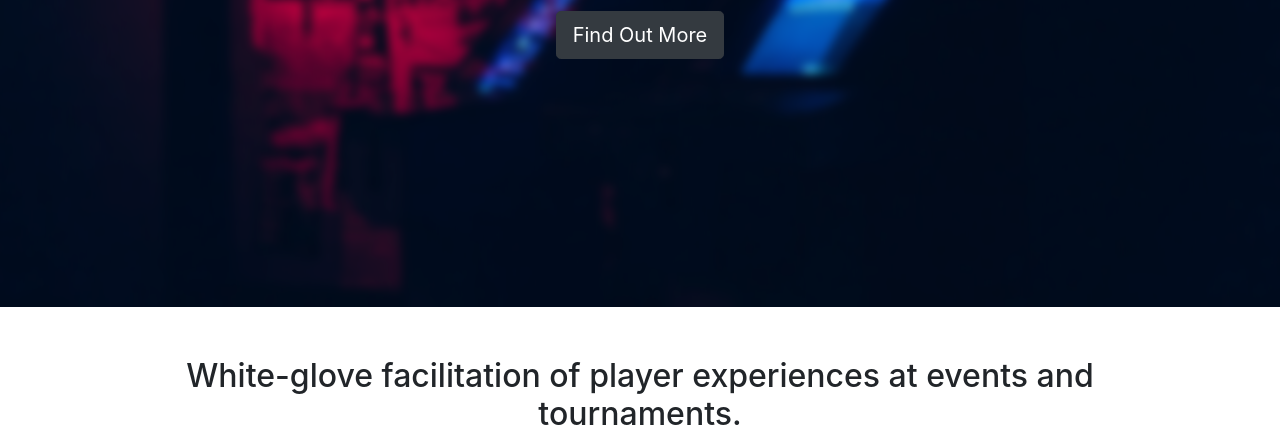
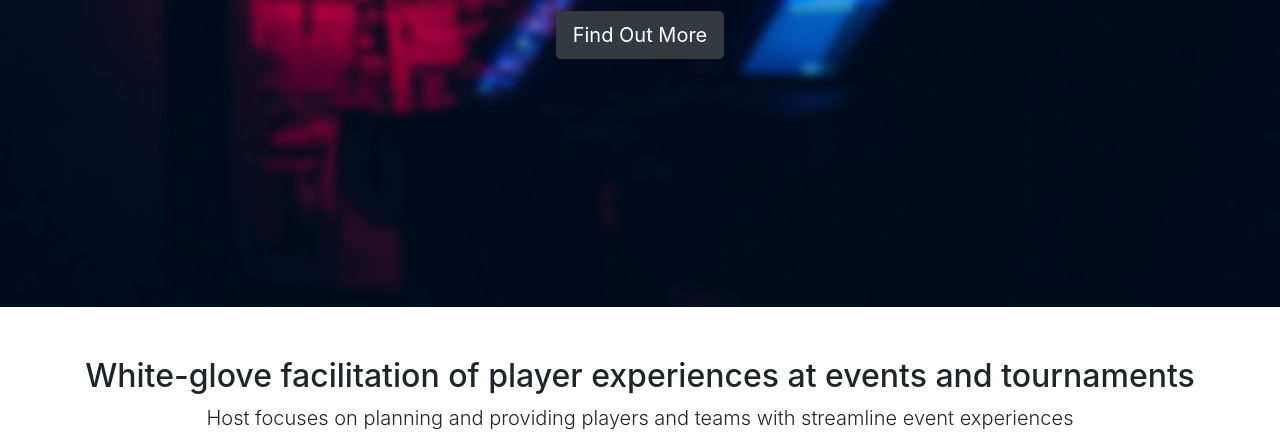
Before and after one commit to HostEsports/HostEsports.github.io, a website with bundled scripts: page index.html in a window 1280 px wide. Shown: the part 493-932 px from the top of the page. Built offline with nearby package versions, Linux system fonts and the light colour scheme.

Commit message:
Update index.html

```diff
--- a/index.html
+++ b/index.html
@@ -61,8 +61,8 @@
 <!-- About -->
 <section id="about" class="about">
   <div class="container text-center">
-    <h2>White-glove facilitation of player experiences at events and tournaments.</h2>
-    <p class="lead">Host focuses on planning and providing players and teams with streamline event experiences.</p>
+    <h2>White-glove facilitation of player experiences at events and tournaments</h2>
+    <p class="lead">Host focuses on planning and providing players and teams with streamline event experiences</p>
   </div>
   <!-- /.container -->
 </section>
```
